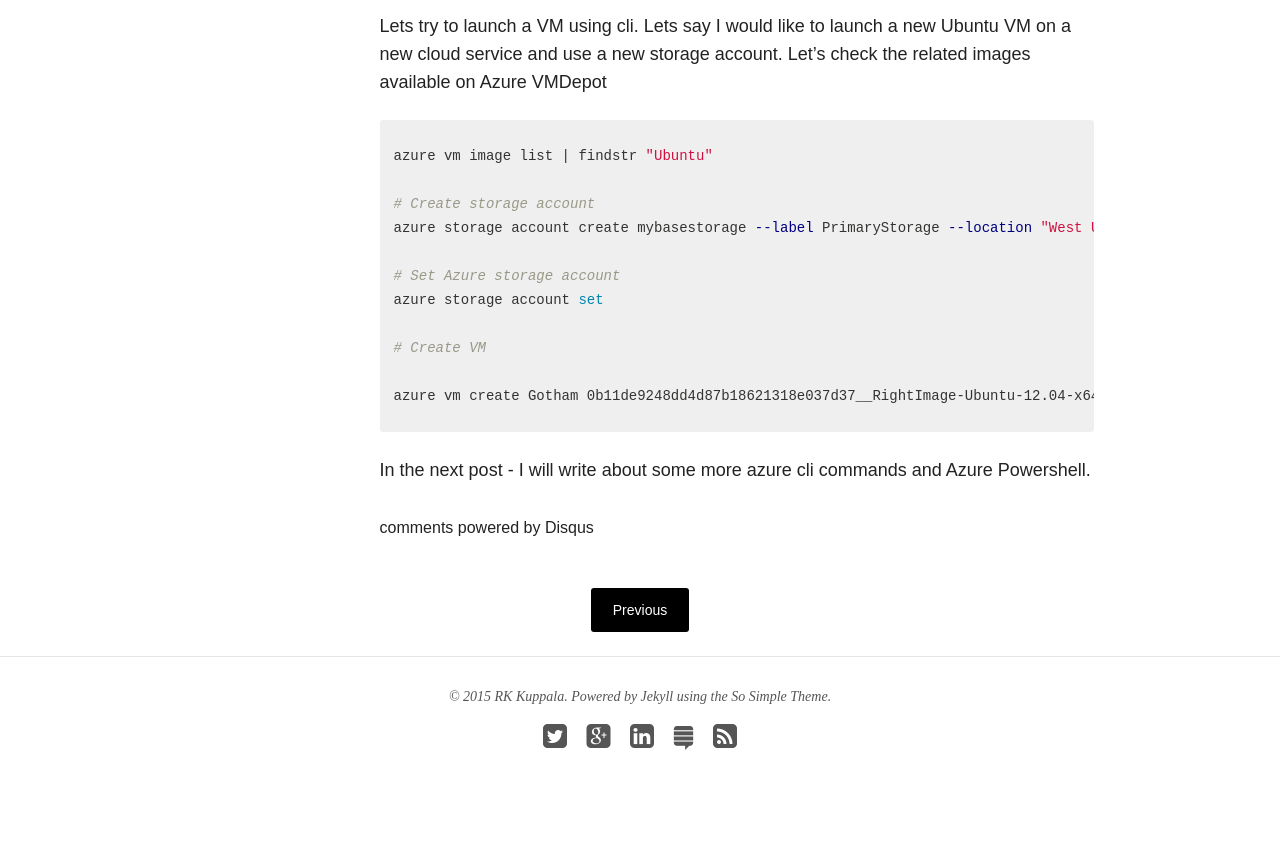
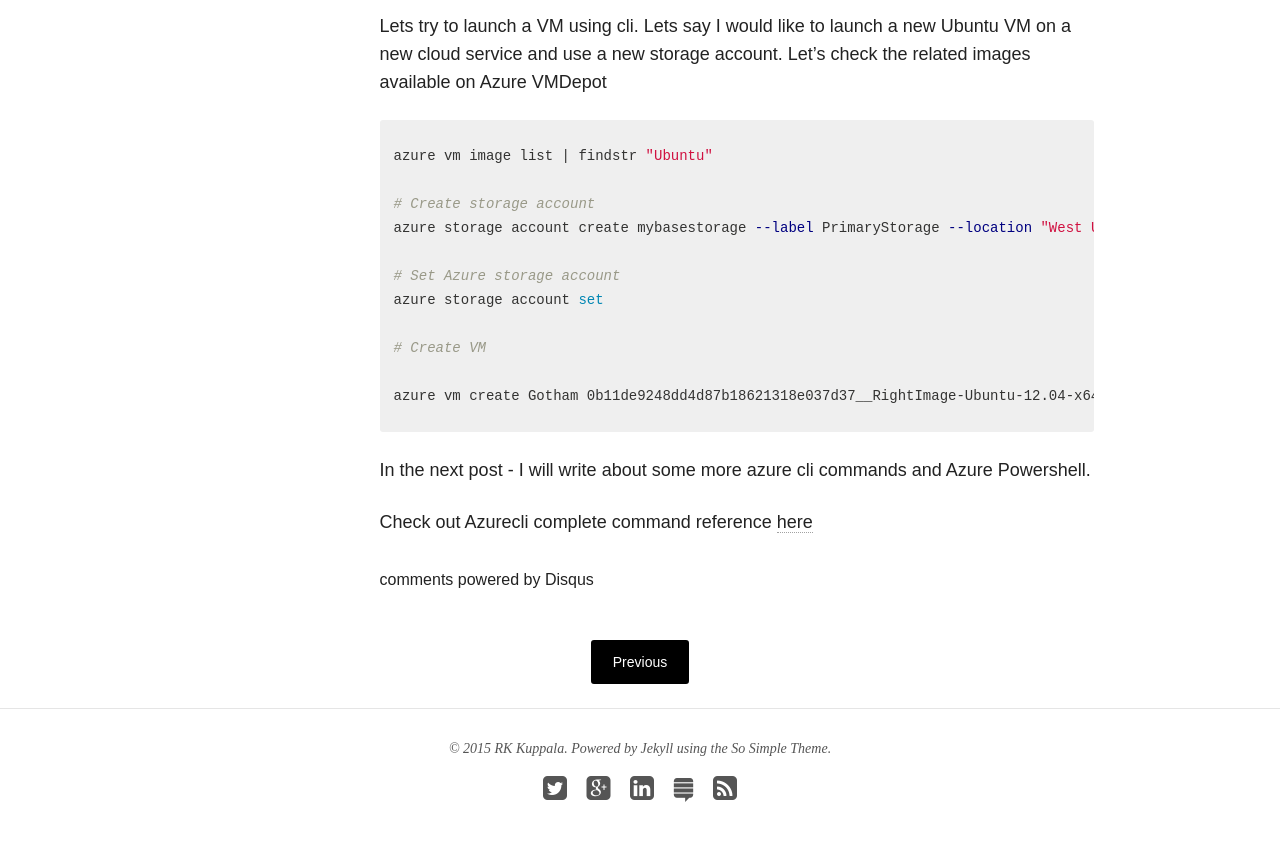
Before and after one commit to cynnefo/copypastewisdom.github.io, a Jekyll site: the page built from _posts/azure/2015-01-25-azure-powershell-cli-tools.md, in a window 1280 px wide and 900 px high, scrolled down 3999 px. Shown: the top 841 px of the window. Built offline with Jekyll 4.4.1, drawn with Linux system fonts in a browser that asks for light colours; nearby versions of some CDN libraries; comment, search, counter and statistics services are not loaded.

Commit message:
reference link

```diff
--- a/_posts/azure/2015-01-25-azure-powershell-cli-tools.md
+++ b/_posts/azure/2015-01-25-azure-powershell-cli-tools.md
@@ -120,3 +120,6 @@
 
 
 In the next post - I will write about some more azure cli commands and Azure Powershell.
+
+
+Check out Azurecli complete command reference [here](http://azure.microsoft.com/en-us/documentation/articles/command-line-tools)
```
